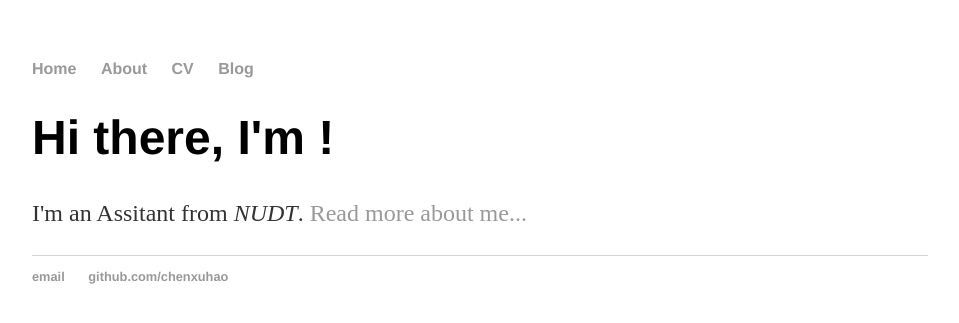
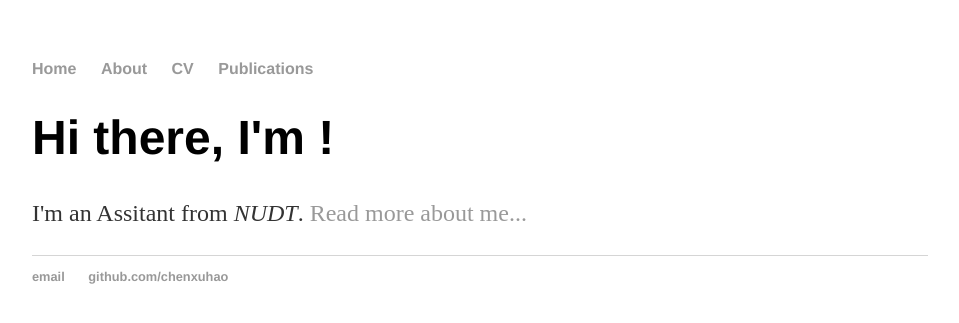
Before and after one commit to chenxuhao/chenxuhao.github.io, a Jekyll site: the page built from index.html, in a window 1280 px wide. Shown: the top 323 px of the page, without its empty margins (160-1119 px from the left). Built offline with Jekyll 4.4.1, drawn with Linux system fonts in a browser that asks for light colours.

Commit message:
Update default.html

```diff
--- a/_layouts/default.html
+++ b/_layouts/default.html
@@ -9,9 +9,9 @@
 			<nav>
 	    		<ul>
 	        		<li><a href="/">Home</a></li>
-		        	<li><a href="/About">About</a></li>
-	        		<li><a href="/CV">CV</a></li>
-	        		<li><a href="/Pulications">Blog</a></li>
+		        	<li><a href="/about">About</a></li>
+	        		<li><a href="/cv">CV</a></li>
+	        		<li><a href="/pubs">Publications</a></li>
 	    		</ul>
 			</nav>
 			<div class="container">
```
